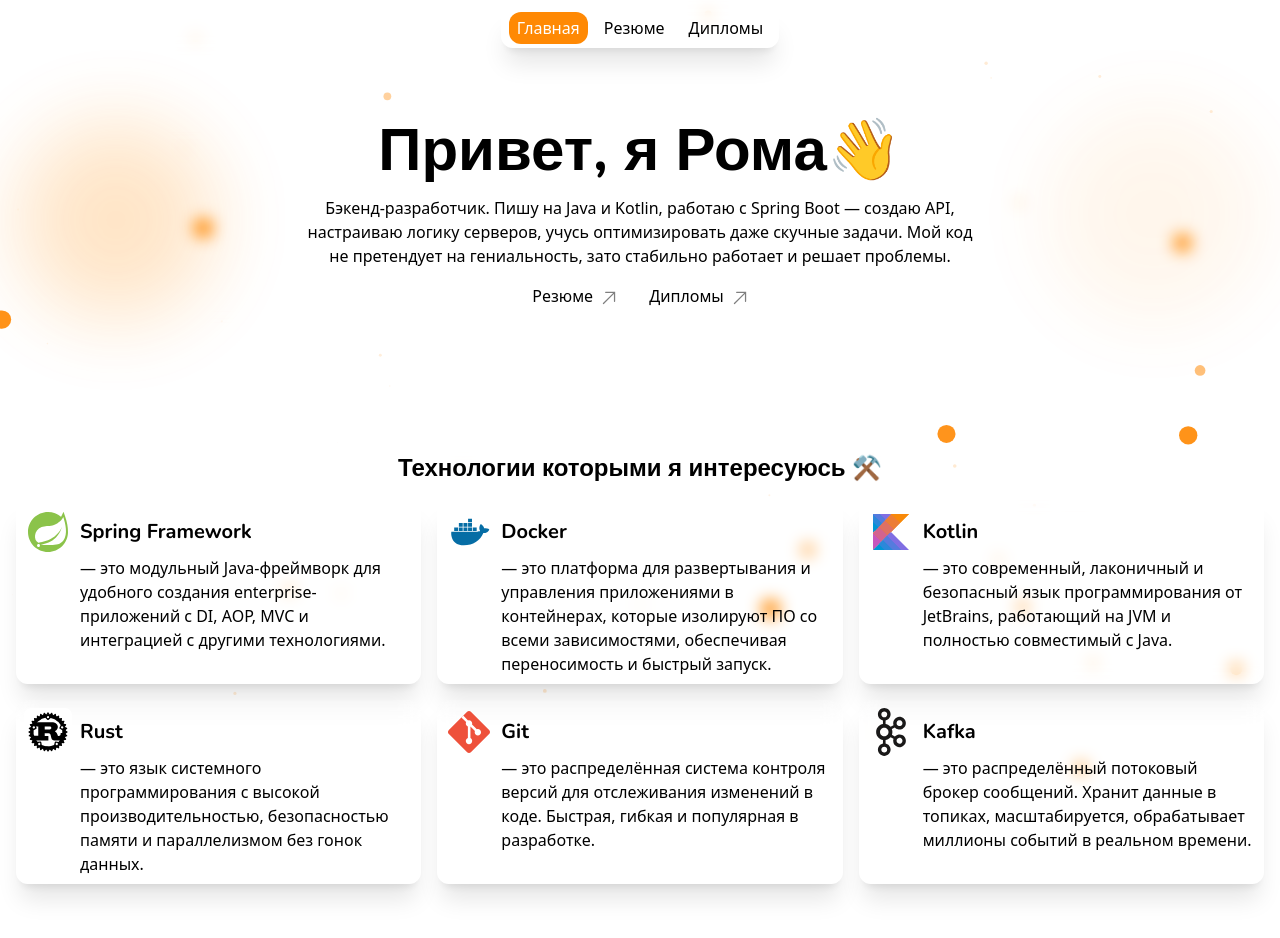
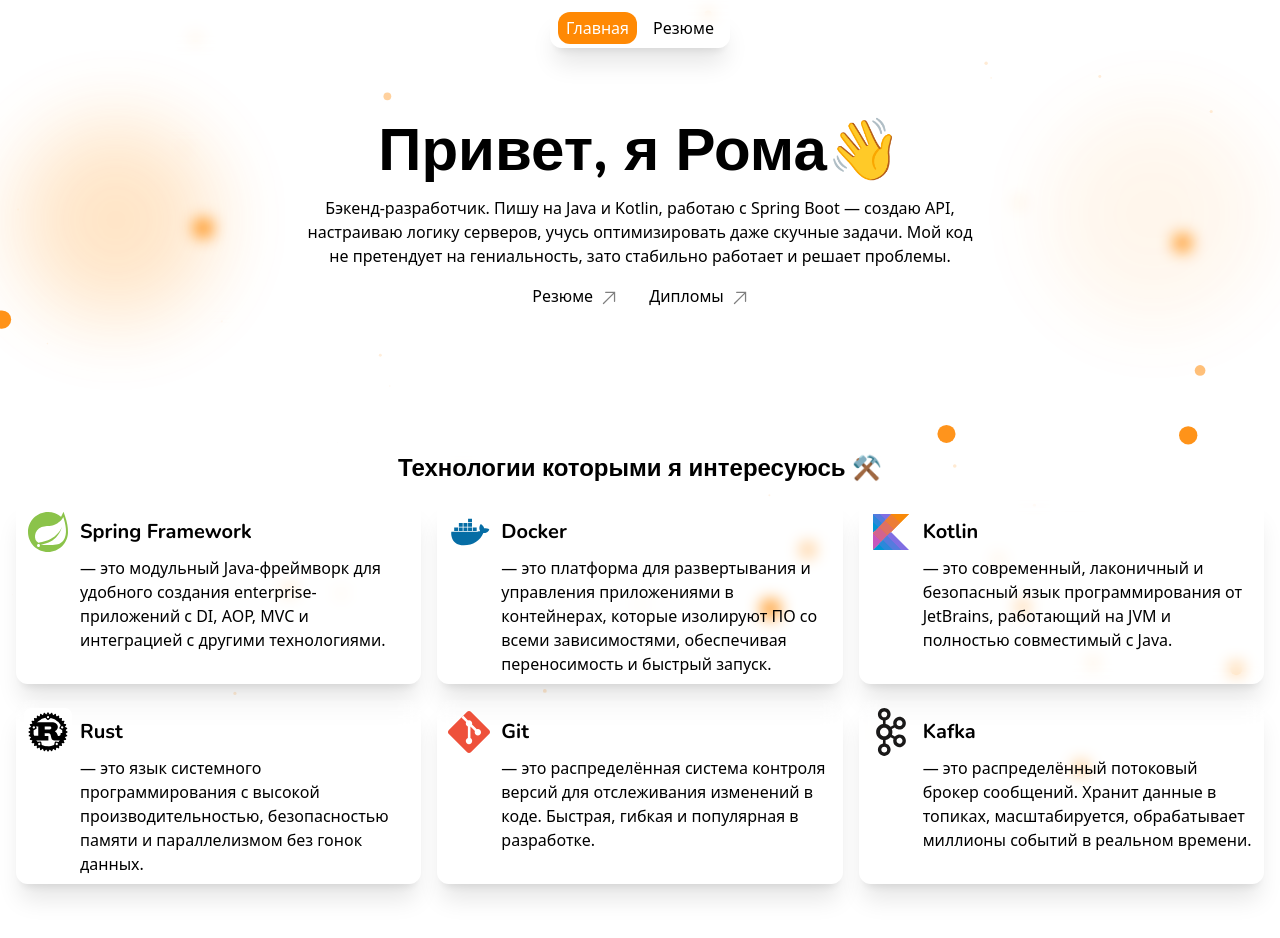
Before and after one commit to sqlerrorthing/school-project, a React (Vite) app: page / in a window 1280 px wide. Shown: the top 938 px of the page. Built offline with nearby package versions, Linux system fonts and the light colour scheme; a web font is replaced by a local one.

Commit message:
remove diplomas

```diff
--- a/src/App.jsx
+++ b/src/App.jsx
@@ -11,21 +11,18 @@
     const [particlesInit, setParticlesInit] = useState(false)
 
     useEffect(() => {
-		initParticlesEngine(async (engine) => {
+        initParticlesEngine(async engine => {
             await loadSlim(engine)
-		}).then(() =>
-			setParticlesInit(true)
-		)
+        }).then(() => setParticlesInit(true))
     }, [])
 
     return (
         <>
-			{particlesInit && <Particles id="tsparticles" url="/assets/particles.json"/>}
+            {particlesInit && <Particles id="tsparticles" url="/assets/particles.json" />}
             <Navbar />
             <Routes>
                 <Route key="/" path="/" element={<Index />} />
                 <Route key="/resume" path="/resume" element={<Resume />} />
-				<Route key="/diplomas" path="/diplomas" element={<Diplomas />} />
                 <Route path="*" element={<Navigate to="/" replace />} />
             </Routes>
         </>
--- a/src/components/layout/Navbar.jsx
+++ b/src/components/layout/Navbar.jsx
@@ -10,10 +10,8 @@
         <Link
             to={url}
             className={clsx(
-				"rounded-xl px-2 py-1 transition-colors",
-				isActive
-					? "bg-accent text-white"
-					: "hover:text-white hover:bg-accent/75"
+                'rounded-xl px-2 py-1 transition-colors',
+                isActive ? 'bg-accent text-white' : 'hover:text-white hover:bg-accent/75',
             )}
         >
             {name}
@@ -27,7 +25,6 @@
             <div className="flex gap-2 my-2 py-1 px-2 rounded-xl shadow-xl">
                 <NavbarLink name="Главная" url="/" />
                 <NavbarLink name="Резюме" url="/resume" />
-				<NavbarLink name="Дипломы" url="/diplomas" />
             </div>
         </main>
     )
--- a/src/pages/Diplomas.jsx
+++ /dev/null
@@ -1,3 +0,0 @@
-export const Diplomas = () => {
-    return <div className="container mx-auto relative my-16">Diplomas</div>
-}
```
Lines whose indentation alone changed are shown as unchanged.
